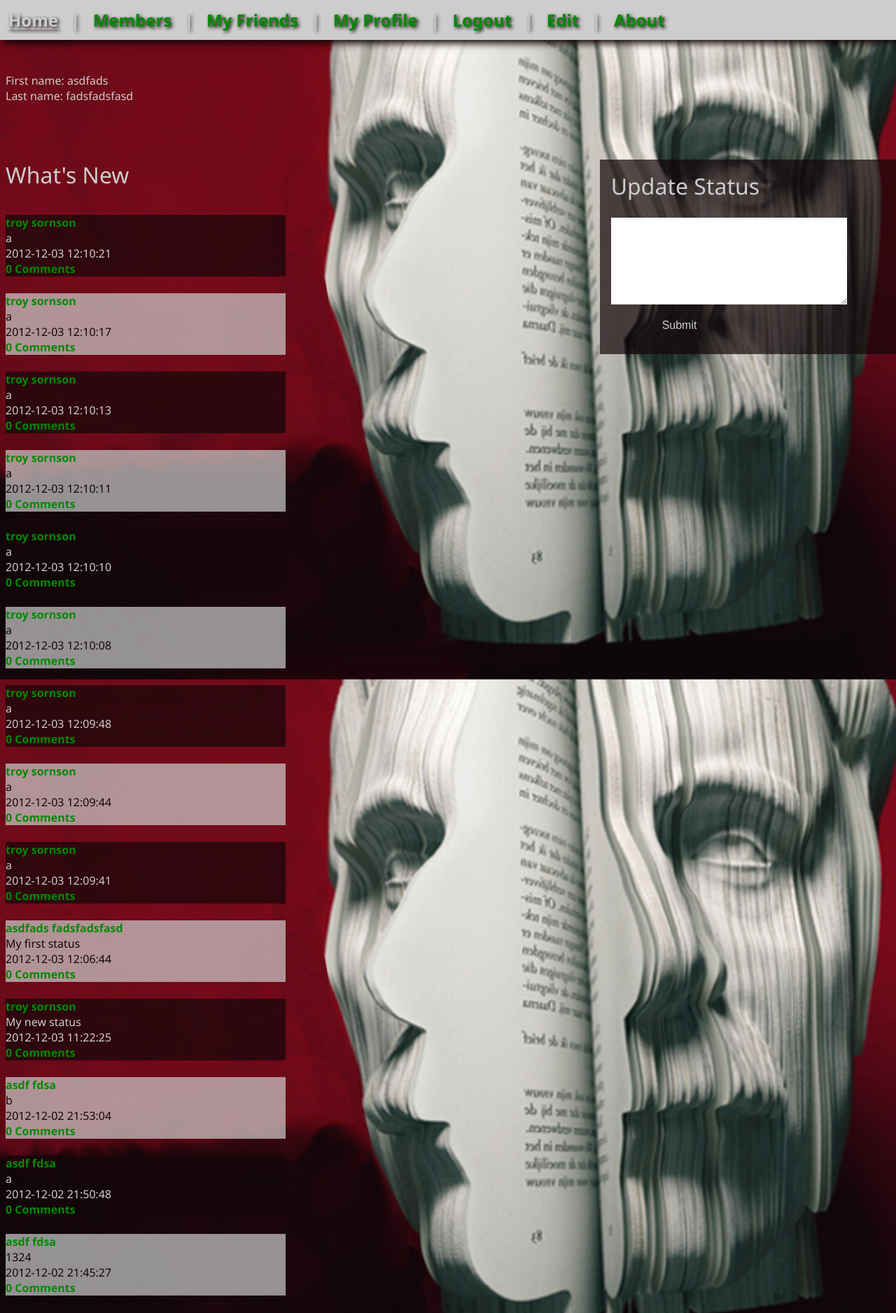
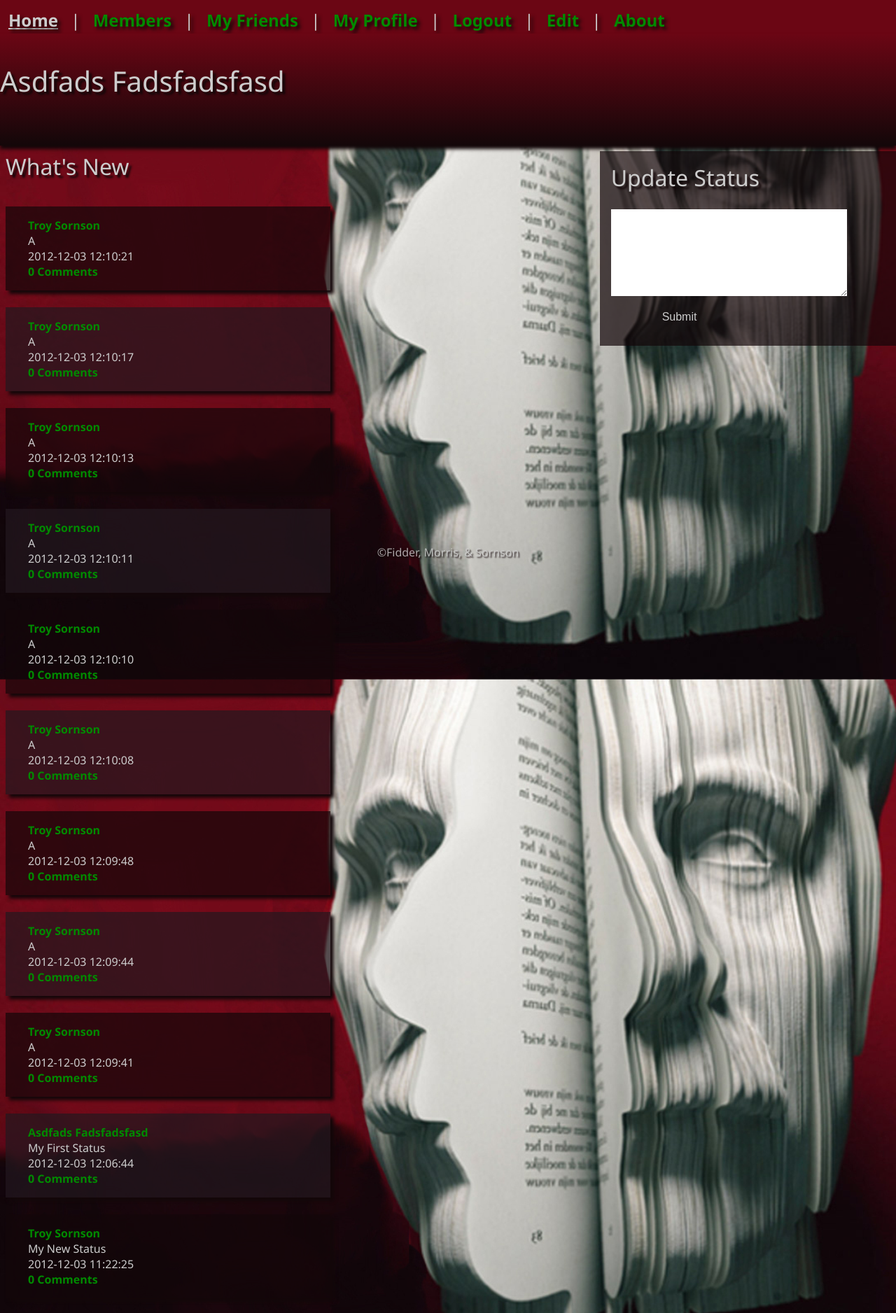
Before and after one commit to Vici37/book_face_webprogramming, a PHP site: page /index.php?profile&id=30 in a window 1280 px wide. Shown: the top 1876 px of the page at 70% size. Run offline with PHP 8.4, Linux system fonts and the light colour scheme; a user stored in the database is signed in; data comes from the database, SQL or seed files in the repository; data that the repository does not hold is empty.

Commit message:
Much more done, will continue on edit tomorrow. Still need delete friend, and put the comments in the correct places.

```diff
--- a/about.php
+++ b/about.php
@@ -9,7 +9,10 @@
 		<?
 			include_once("./header.php");
 		?>
+		<span id="aboutUs">
+		<label class="header">About Us</label><br />
 		Book Face social networking brought to you by the creators of Head Desk and Face Palm.
+		</span>
 		<?
 			include_once("./footer.php");
 		?>
--- a/footer.php
+++ b/footer.php
@@ -1,3 +1,3 @@
 <div id="footer">
-	Footer
+	&copy;Fidder, Morris, &amp; Sornson
 </div>
--- a/home.inc
+++ b/home.inc
@@ -10,7 +10,7 @@
 		$row = $result->fetch_assoc();
 		$isOdd = $i % 2 == 1;
 		echo "<span id='$i' class='status odd$isOdd'>" ?>
-		<a href="./index.php?profile&id="<? echo $row['user_id']; ?> ref="name"><? echo $row['first_name']." ".$row['last_name']; ?></a><br/>
+		<a href="./index.php?profile&id=<? echo $row['user_id']; ?>" ref="name"><? echo $row['first_name']." ".$row['last_name']; ?></a><br/>
 		<? echo $row['status'];?><br/>
 		<? echo $row['time'];?><br/>
 		<? $query = "SELECT * FROM comments WHERE status_id='".$row['status_id']."'";
--- a/index.php
+++ b/index.php
@@ -31,8 +31,13 @@
 		<title>My Book Face</title>
 		<link rel="stylesheet" href="styles/login.css" type="text/css" />
 		<link rel="stylesheet" href="styles/header.css" type="text/css" />
+		<link rel="stylesheet" href="styles/friends.css" type="text/css" />
+		<link rel="stylesheet" href="styles/about.css" type="text/css" />
 		<link rel="stylesheet" href="styles/master.css" type="text/css" />
+		<link rel="stylesheet" href="styles/edit.css" type="text/css" />
 		<link rel="stylesheet" href="styles/home.css" type="text/css" />
+		<link rel="stylesheet" href="styles/footer.css" type="text/css" />
+		<link rel="stylesheet" href="styles/members.css" type="text/css" />
 		<link rel="stylesheet" href="styles/profile.css" type="text/css" />
 		<link rel="shortcut icon" href="images/book_face.png" type="image/x-icon" />
 	</head>
--- a/profile.php
+++ b/profile.php
@@ -7,11 +7,12 @@
 	$personal = $db->query($query);
 	$personal = $personal->fetch_assoc();
 	if(isset($_REQUEST['edit']) && $_REQUEST['id'] == $_SESSION['user_id']) { ?>
-		Still under development, won't update anything yet.<br/>
-		<div id="name">
+		<span id="edit">
+			Still under development, won't update anything yet.<br/>
+			<label class="header">Edit Profile</label>
 			<form action="profile.php" method="post" accept-charset="utf-8">
 				<label for="email">Email</label><input type="text" name="email" value="<? echo $_SESSION['user']; ?>" id="email"><br/>
-				<label for="change">ChangPassword</label><input type="text" name="change" value="" id="change"><br/>
+				<label for="change">Change Password</label><input type="text" name="change" value="" id="change"><br/>
 				<label for="confirm">Confirm</label><input type="text" name="confirm" value="" id="confirm"><br/><br/>
 				<label for="First Name">First Name</label><input type="text" name="fname" value="<? echo $personal['first_name']; ?>" id="fname"><br/>
 				<label for="Last Name">Last Name</label><input type="text" name="lname" value="<? echo $personal['last_name']; ?>" id="lname"><br/>
@@ -22,12 +23,12 @@
 				<br/>
 				<input type="submit" value="Submit Changes">
 			</form>
-		</div>
+		</span>
 	<? } else { ?>
-		<div id="personal">
-			First name: <? echo $personal['first_name']; ?><br/>
-			Last name: <? echo $personal['last_name']; ?><br/>
-			<? if(isset($personal['gender'])) echo "Gender: ".$personal['gender']."<br/>"; ?>
+		<div id="buffer"></div>
+		<div id="personal"><label id="name">
+			<? echo $personal['first_name']; ?> <? echo $personal['last_name']; ?><br/></label>
+			<? if(isset($personal['gender'])) echo $personal['gender']."<br/>"; ?>
 		</div>
 		<?	include_once("home.inc");
 		} ?>
--- /dev/null
+++ b/styles/about.css
@@ -0,0 +1,13 @@
+span#aboutUs {
+	position: fixed;
+	padding: 1em;
+	min-width: 30%;
+	max-width: 47%;
+	max-height: 70%;
+	overflow: auto;
+	top: 5em;
+	color: #008A00;
+	left: 0;
+	background-color: rgba(205,205,205,.7);
+	text-shadow: 1px 1px 1px #130709;
+}
--- /dev/null
+++ b/styles/edit.css
@@ -0,0 +1,19 @@
+span#edit {
+	position: fixed;
+	left: 0;
+	top: 6em;
+	background-color: #cdcdcd;
+	color: #130709;
+	padding: 1em;
+}
+
+span#edit label.header {
+	color: #130709;
+	text-shadow: 2px 2px 2px #130709;
+}
+
+
+span#edit input {
+	position: absolute;
+	right: 1em;
+}
--- /dev/null
+++ b/styles/footer.css
@@ -0,0 +1,9 @@
+div#footer {
+	position: fixed;
+	bottom: 0;
+	left: 0;
+	text-align: center;
+	width: 100%;
+	opacity: .8;
+	text-shadow: 2px 2px 2px #130709;
+}
--- /dev/null
+++ b/styles/friends.css
@@ -0,0 +1,4 @@
+span#friends.onFriendsPage {
+	left: 0;
+	margin-top: 5em;
+}
--- a/styles/header.css
+++ b/styles/header.css
@@ -16,8 +16,8 @@ div#loggedInMenu {
 	left: 0;
 	top: 0;
 	width: 100%;
-	background-color: #cdcdcd;
-	text-shadow: 2px 2px 5px #130709;
+	background-color: #6B0614;
+	text-shadow: 4px 4px 5px #130709;
 	box-shadow: 5px 5px 10px #130709;
 	padding: .5em 0;
 	z-index: 4001;
--- a/styles/home.css
+++ b/styles/home.css
@@ -24,6 +24,8 @@ span.status {
 	word-wrap: break-word;
 	width: 25em;
 	margin: .75em 0;
+	padding: 1em 2em;
+	box-shadow: 5px 5px 5px #130709;
 }
 
 span.status.odd {
@@ -31,14 +33,14 @@ span.status.odd {
 }
 
 span.status.odd1 {
-	background-color: rgba(205,205,205,.7);
-	color: #130709;
+	background-color: rgba(35,24,30,.7);
 }
 
 label.header {
 	font-size: 2em;
 	display: inline-block;
 	padding-bottom: .75em;
+	color: #cdcdcd;
 }
 
 textarea#status_update {
--- a/styles/master.css
+++ b/styles/master.css
@@ -1,8 +1,10 @@
 body {
+	text-transform: capitalize;
 	font-family: "Segoe UI", Arial, Sans-Serif;
 }
 
-a:link {
+a:link,
+a:visited {
 	text-decoration: none;
 	font-weight: bold;
 	color: #008A00;
--- a/styles/profile.css
+++ b/styles/profile.css
@@ -1,3 +1,34 @@
 div#personal {
 	padding-top: 6em;
 }
+
+label.header {
+	text-shadow: 4px 4px 3px #130709;
+}
+
+div#buffer {
+	height: 8em;
+}
+
+div#personal {
+	background-color: #6B0614;
+	background: -webkit-linear-gradient(top, #6B0614, #130709);
+	background: -moz-linear-gradient(top, #6B0614, #130709);
+	background: -o-linear-gradient(top, #6B0614, #130709);
+	background: linear-gradient(top, #6B0614, #130709);
+	position: fixed;
+	left: 0;
+	top: 3em;
+	width: 100%;
+	height: 4em;
+	z-index: 9042;
+	box-shadow: 0 5px 5px #130709;
+	text-shadow: 4px 4px 3px #130709;
+}
+
+label#name {
+	position: absolute;
+	top: 1em;
+	left: 0;
+	font-size: 30pt;
+}
```
Also changed, not shown: friends.inc (+3 -4 lines), member.inc (+22 -7 lines), styles/members.css (added, +34 -0 lines).
